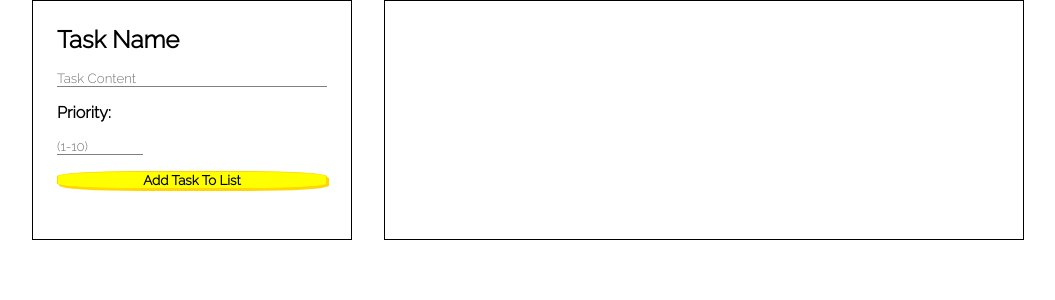
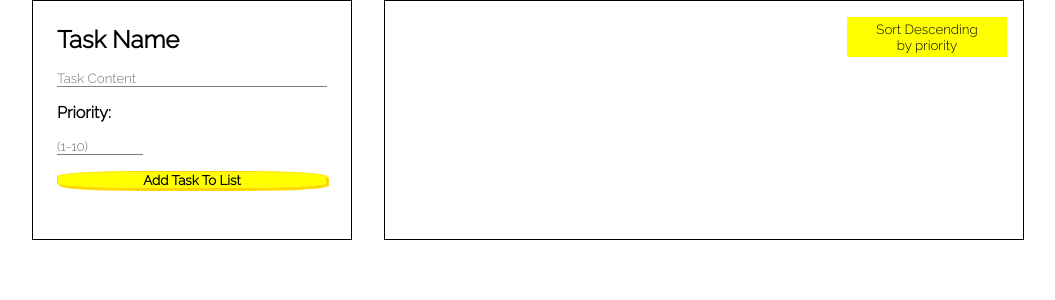
Before and after one commit to maciekekseke96/ToDoList-REACT, a React (Create React App) app in the folder todolistreact/: page / in a window 1280 px wide. Shown: the top 300 px of the page, without its empty margins (112-1167 px from the left). Built offline with nearby package versions, Linux system fonts and the light colour scheme.

Commit message:
Sorting btn implemented

```diff
--- a/todolistreact/src/App.css
+++ b/todolistreact/src/App.css
@@ -47,6 +47,7 @@
 .tasksList {
     border: 1px solid black;
     width: 50%;
+    position: relative;
 }
 .tasksList li{
     list-style-type: none;
@@ -57,7 +58,26 @@
     background-color: yellow;
     font-family: 'Raleway', sans-serif;
 }
+.tasksList li button:hover{
+    cursor: pointer;
+    transform: scale(1.15);
+}
 
 .tasksList li *{
     margin: 0.8rem;
 }
+
+.descSortBtn {
+    position: absolute;
+    top: 1rem;
+    right: 1rem;
+    width: 10rem;
+    height: 2.5rem;
+    background-color: yellow;
+    font-family: 'Raleway', sans-serif;
+}
+.descSortBtn:hover {
+    cursor: pointer;
+    transform: scale(1.15);
+    font-weight: 700;
+}
--- a/todolistreact/src/formElements.js
+++ b/todolistreact/src/formElements.js
@@ -31,6 +31,14 @@ export default function FormElements(props){
         let filteredTasks = tasks.filter((task,i)=> i!==index);
         setTasks(filteredTasks);
     };
+    const sortDesc = (event) => {
+        event.preventDefault();
+        let sortedTask = [...tasks];
+        sortedTask.sort(function (a,b) {
+            return b.priority - a.priority
+        });
+        setTasks(sortedTask)
+    };
         return (
             <div className={"mainContent"}>
             <form className={"mainForm"} action="#">
@@ -42,6 +50,7 @@ export default function FormElements(props){
             </form>
             <ul className={"tasksList"}>
                 {tasks.map((task,index)=> <ListElement onDelete={removeTask} id={index} key={index} task={task.title} priority={task.priority} />)}
+                <button onClick={(event) => sortDesc(event)} className={"descSortBtn"}>Sort Descending<br/> by priority</button>
             </ul>
             </div>
         )
```
